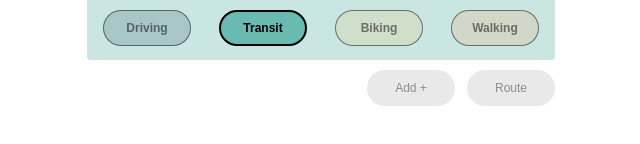
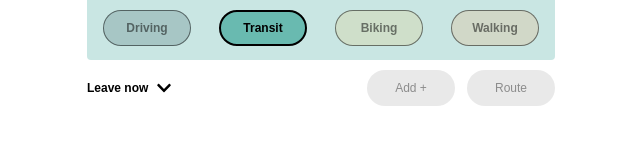
Before and after one commit to tsaruggan/mixed-maps, a Next.js app: page / in a window 1280 px wide. Shown: the part 178-322 px from the top of the page, without its empty margins (67-707 px from the left). Built offline with nearby package versions, Linux system fonts and the light colour scheme.

Commit message:
checkpoint

```diff
--- a/package.json
+++ b/package.json
@@ -13,6 +13,8 @@
     "google-maps": "^4.3.3",
     "next": "14.2.4",
     "react": "^18",
+    "react-datepicker": "^7.2.0",
+    "react-datetime-picker": "^6.0.1",
     "react-dom": "^18",
     "react-icons": "^5.2.1"
   }
--- /dev/null
+++ b/src/components/DateTimeSelector.js
@@ -0,0 +1,135 @@
+import React, { useState, useRef, useEffect } from 'react';
+import { FaChevronDown, FaChevronUp } from 'react-icons/fa';
+import styles from "@/styles/Home.module.css";
+
+const options = ['Leave now', 'Depart at', 'Arrive by'];
+
+const DateTimeSelector = ({ selectedOption, selectedDate, onOptionChange, onDateChange }) => {
+  const [dropdownOpen, setDropdownOpen] = useState(false);
+  const dropdownRef = useRef(null);
+
+  // Close dropdown when clicking outside
+  useEffect(() => {
+    const handleClickOutside = (event) => {
+      if (dropdownRef.current && !dropdownRef.current.contains(event.target)) {
+        setDropdownOpen(false);
+      }
+    };
+
+    document.addEventListener('mousedown', handleClickOutside);
+    return () => {
+      document.removeEventListener('mousedown', handleClickOutside);
+    };
+  }, []);
+
+  const handleOptionChange = (option) => {
+    if (option === 'Leave now') {
+      setDropdownOpen(false); // Collapse only if Leave now is clicked
+    }
+    onOptionChange(option);
+  };
+
+  const handleDateChange = (event) => {
+    onDateChange(event.target.value);
+  };
+
+  const toggleDropdown = () => {
+    setDropdownOpen(!dropdownOpen);
+  };
+
+  const getCurrentDateISO = () => {
+    const currentDate = new Date();
+    const timezoneOffset = currentDate.getTimezoneOffset() * 60000;
+    const localISOTime = new Date(currentDate.getTime() - timezoneOffset).toISOString().slice(0, 16);
+    return localISOTime;
+  };
+
+  const getMaxDateISO = () => {
+    const date = new Date();
+    const maxFutureDays = 30;
+    date.setDate(date.getDate() + maxFutureDays);
+    const timezoneOffset = date.getTimezoneOffset() * 60000;
+    const localISOTime = new Date(date.getTime() - timezoneOffset).toISOString().slice(0, 16);
+    return localISOTime;
+  };
+
+  const stringDisplay = () => {
+    const display = String(selectedOption);
+
+    if (selectedOption === "Leave now") {
+      return display;
+    } else {
+      const formattedDateTime = formatDateTime(selectedDate);
+      return display + " " + formattedDateTime;
+    }
+  };
+
+  const formatDateTime = (dateString) => {
+    const date = new Date(dateString);
+
+    const options = {
+      hour: 'numeric',
+      minute: 'numeric',
+      hour12: true,
+    };
+
+    const dateOptions = {
+      month: 'short',
+      day: 'numeric',
+      year: 'numeric',
+    };
+
+    const timeFormatter = new Intl.DateTimeFormat('en-US', options);
+    const dateFormatter = new Intl.DateTimeFormat('en-US', dateOptions);
+
+    const timeString = timeFormatter.format(date);
+    const dateStringFormatted = dateFormatter.format(date);
+
+    return `${timeString} – ${dateStringFormatted}`;
+  };
+
+  return (
+    <div className={styles.dateTimePickerContainer} ref={dropdownRef}>
+      <button
+        className={styles.dateTimePickerDropdownToggle}
+        type="button"
+        aria-haspopup="true"
+        aria-expanded={dropdownOpen ? 'true' : 'false'}
+        onClick={toggleDropdown}
+      >
+        <span className={styles.dateTimePickerIconContainer}>
+          <span className={styles.dateTimePickerText}>{stringDisplay()}</span>
+          <span className={styles.dateTimePickerIcon}>
+            {dropdownOpen ? <FaChevronUp size={16} /> : <FaChevronDown size={16} />}
+          </span>
+        </span>
+      </button>
+      {dropdownOpen && (
+        <div className={styles.dateTimePickerDropdownMenu} aria-labelledby="dropdownMenuButton">
+          {options.map((option) => (
+            <button
+              key={option}
+              className={styles.dateTimePickerDropdownItem}
+              onClick={() => handleOptionChange(option)}
+            >
+              {option}
+            </button>
+          ))}
+          {(selectedOption === 'Arrive by' || selectedOption === 'Depart at') && (
+            <input
+              aria-label="Date and time"
+              type="datetime-local"
+              value={selectedDate}
+              onChange={handleDateChange}
+              className={styles.dateTimePickerInput}
+              min={getCurrentDateISO()}
+              max={getMaxDateISO()}
+            />
+          )}
+        </div>
+      )}
+    </div>
+  );
+};
+
+export default DateTimeSelector;
--- a/src/components/RouteBuilder.js
+++ b/src/components/RouteBuilder.js
@@ -2,6 +2,7 @@ import React, { Component } from 'react';
 import RouteBuildingBlock from './RouteBuildingBlock';
 import ActionButton from './ActionButton';
 import styles from "@/styles/Home.module.css";
+import DateTimeSelector from './DateTimeSelector';
 
 const defaultMode = "transit"
 
@@ -10,12 +11,24 @@ class RouteBuilder extends Component {
         super(props);
         this.state = {
             addresses: ["", ""],
-            modes: [defaultMode]
+            modes: [defaultMode],
+            dateTimeOption: "Leave now",
+            dateTime: new Date(Date.now() - new Date().getTimezoneOffset() * 60000).toISOString().slice(0, 16)
         };
         this.handleAddressChange = this.handleAddressChange.bind(this);
         this.handleModeChange = this.handleModeChange.bind(this);
         this.handleAdd = this.handleAdd.bind(this);
         this.handleRoute = this.handleRoute.bind(this);
+        this.handleDateTimeOptionChange = this.handleDateTimeOptionChange.bind(this);
+        this.handleDateTimeChange = this.handleDateTimeChange.bind(this);
+    }
+
+    handleDateTimeOptionChange(dateTimeOption) {
+        this.setState({ dateTimeOption: dateTimeOption });
+    }
+
+    handleDateTimeChange(dateTime) {
+        this.setState({ dateTime: dateTime });
     }
 
     handleAddressChange(index, addressType, value) {
@@ -24,7 +37,7 @@ class RouteBuilder extends Component {
         if (addressType == "starting") {
             newAddresses[index] = value;
         } else if (addressType == "destination") {
-            newAddresses[index+1] = value;
+            newAddresses[index + 1] = value;
         }
         this.setState({ addresses: newAddresses });
     }
@@ -46,7 +59,7 @@ class RouteBuilder extends Component {
     }
 
     handleRoute() {
-        this.props.onRoute(this.state.addresses, this.state.modes);
+        this.props.onRoute(this.state.addresses, this.state.modes, this.state.dateTimeOption, this.state.dateTime);
     }
 
     render() {
@@ -58,13 +71,20 @@ class RouteBuilder extends Component {
                         key={index}
                         index={index}
                         startingAddress={this.state.addresses[index]}
-                        destinationAddress={this.state.addresses[index+1]}
+                        destinationAddress={this.state.addresses[index + 1]}
                         mode={this.state.modes[index]}
                         onAddressChange={this.handleAddressChange}
                         onModeChange={this.handleModeChange}
                     />
                 ))}
-                <div style={{display: 'flex', justifyContent: 'end', width: '100%', gap: '12px'}}>
+                <div style={{ display: 'flex', justifyContent: 'space-between', width: '100%' }}>
+                    <DateTimeSelector
+                        selectedOption={this.state.dateTimeOption}
+                        selectedDate={this.state.dateTime}
+                        onOptionChange={this.handleDateTimeOptionChange}
+                        onDateChange={this.handleDateTimeChange}
+                    />
+                    <div style={{ display: 'flex', justifyContent: 'end', gap: '12px' }}>
                         <ActionButton
                             text={"Add +"}
                             handleOnClick={this.handleAdd}
@@ -78,7 +98,7 @@ class RouteBuilder extends Component {
                             disabled={addDisabled}
                         />
                     </div>
-
+                </div>
             </div>
         );
     }
--- a/src/pages/index.js
+++ b/src/pages/index.js
@@ -17,14 +17,14 @@ export default function Home() {
   const [error, setError] = useState(null);
   const [isLoading, setIsLoading] = useState(false);
 
-  const onRoute = async (addresses, modes) => {
+  const onRoute = async (addresses, modes, dateTimeOption, dateTIme) => {
     setIsLoading(true);
     try {
-      const newRoute = await fetchRoute(addresses, modes);
+      const newRoute = await fetchRoute(addresses, modes, dateTimeOption, dateTIme);
       setRoute(newRoute);
     } catch (error) {
       console.error("Error in fetching route:", error);
-      const errorMessage = "It seems the addresses entered were either invalid or could not be processed. Try again by pasting the full correct addresses."
+      const errorMessage = "It seems the addresses & timing combinations entered were either invalid or could not be processed. Try again by pasting the full correct addresses & make sure the timings make sense."
       setError(errorMessage);
       setRoute({ directions: null, duration: null, eta: null });
     } finally {
--- a/src/styles/Home.module.css
+++ b/src/styles/Home.module.css
@@ -1,10 +1,20 @@
+/* .main {
+  display: flex;
+  flex-direction: column;
+  justify-content: space-between;
+  align-items: center;
+  padding: 6rem;
+  min-height: 100vh;
+  overflow-y: auto;
+} */
+
 .main {
   display: flex;
   flex-direction: column;
   justify-content: space-between;
   align-items: center;
   padding: 6rem;
-  min-height: 100vh;
+  min-height: 100vh; /* Ensure at least full viewport height */
 }
 
 .panelContainer {
@@ -229,13 +239,14 @@
   text-align: center;
   gap: 12px;
   width: 300px;
+  text-align: center;
   /* height: 300px; */
 }
-/* @media (min-width: 600px) {
+@media (min-width: 600px) {
   .modalContent {
-    max-width: 400px;
+    width: 400px;
   }
-} */
+}
 
 .loader {
   border: 16px solid #f3f3f3;
@@ -250,3 +261,67 @@
   0% { transform: rotate(0deg); }
   100% { transform: rotate(360deg); }
 }
+
+.dateTimePickerContainer {
+  position: relative;
+  line-height: 16px;
+}
+
+.dateTimePickerDropdownToggle {
+  cursor: pointer;
+  border: 0;
+  background-color: transparent;
+  height: 36px;
+  display: flex;
+  align-items: center; /* Center vertically */
+  font-weight: 600;
+}
+
+.dateTimePickerDropdownMenu {
+  position: absolute;
+  background-color: #fff;
+  z-index: 1000;
+  min-width: 150px;
+  border: 1px solid;
+}
+
+.dateTimePickerDropdownItem {
+  display: block;
+  width: 100%;
+  padding: 6px;
+  clear: both;
+  font-weight: 400;
+  text-align: inherit;
+  white-space: nowrap;
+  background-color: white;
+  border: 0;
+  cursor: pointer;
+  line-height: 16px; /* Ensure consistent line height */
+}
+
+.dateTimePickerDropdownItem:hover {
+  background-color: #DAE0F2
+}
+
+.dateTimePickerIconContainer {
+  display: flex;
+  align-items: center;
+}
+
+.dateTimePickerIcon {
+  margin-left: 8px; /* Adjust as needed for spacing between text and icon */
+  font-size: 16px; /* Adjust icon size */
+  height: 16px; /* Ensure fixed height */
+  width: 16px; /* Ensure fixed width */
+}
+
+.dateTimePickerText {
+  line-height: 16px; /* Ensure consistent line height */
+}
+
+.dateTimePickerInput {
+  width: fit-content;
+  font-family: inherit;
+  border: 0;
+  padding: 6px;
+}
--- a/src/styles/globals.css
+++ b/src/styles/globals.css
@@ -5,10 +5,16 @@
   font-size: 12px;
 }
 
-html,
+/* html,
 body {
   max-width: 100vw;
   overflow-x: hidden;
+  overflow-y: auto
+} */
+html, body {
+  height: 100%;
+  margin: 0;
+  padding: 0;
 }
 a {
   color: inherit;
--- a/src/utils/requests.js
+++ b/src/utils/requests.js
@@ -1,10 +1,13 @@
-import axios from "axios";
+import axios from 'axios';
 
-export async function fetchRoute(addresses, modes) {
+export async function fetchRoute(addresses, modes, dateTimeOption, dateTime) {
     const encodedAddresses = encodeURIComponent(JSON.stringify(addresses));
     const encodedModes = encodeURIComponent(JSON.stringify(modes));
+    const encodedDateTimeOption = encodeURIComponent(dateTimeOption);
+    const unixTimestamp = Math.floor(new Date(dateTime).getTime() / 1000); // Convert dateTime to Unix seconds
 
-    const URL = `/api/directions?addresses=${encodedAddresses}&modes=${encodedModes}`;
+    const URL = `/api/directions?addresses=${encodedAddresses}&modes=${encodedModes}&dateTimeOption=${encodedDateTimeOption}&dateTime=${unixTimestamp}`;
+    console.log(URL)
 
     try {
         const response = await axios.get(URL);
```
Also changed, not shown: 1 other file (tests, documents, lock files or other folders). Lines whose indentation alone changed are shown as unchanged.
